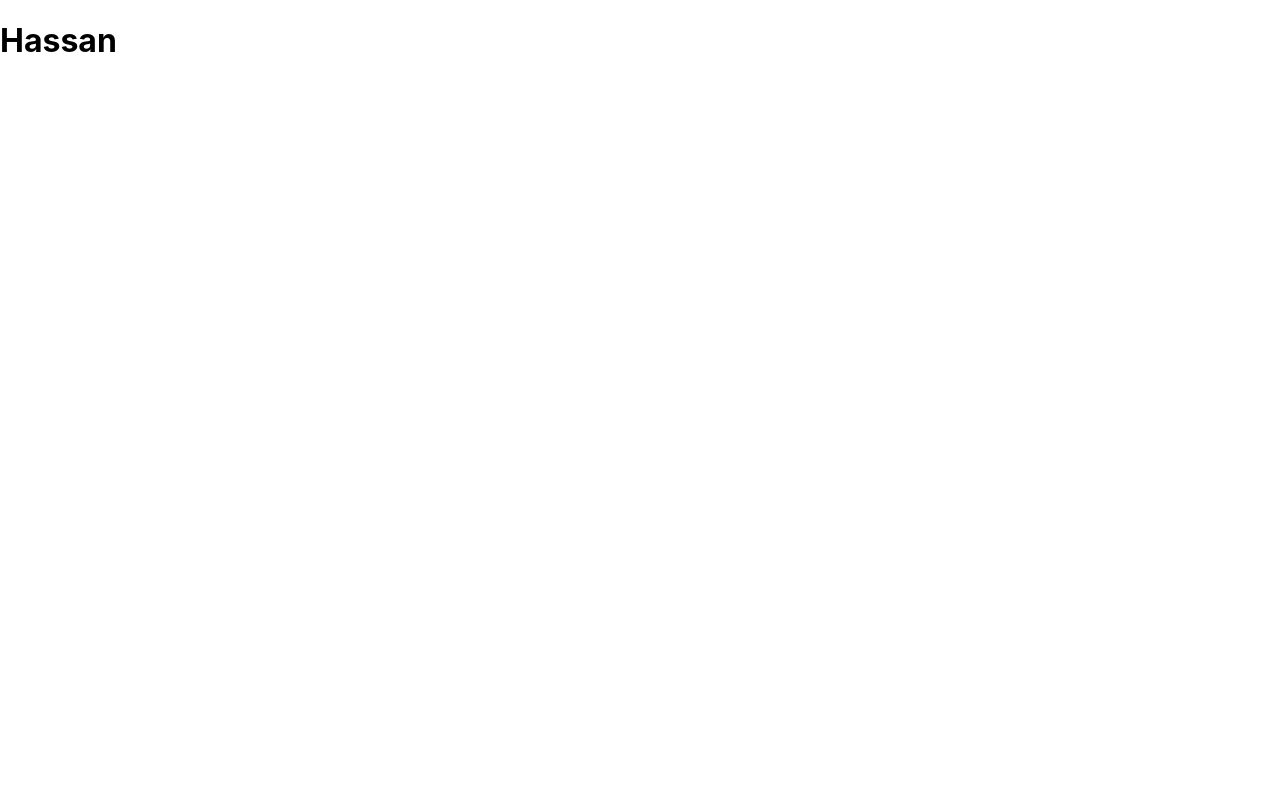
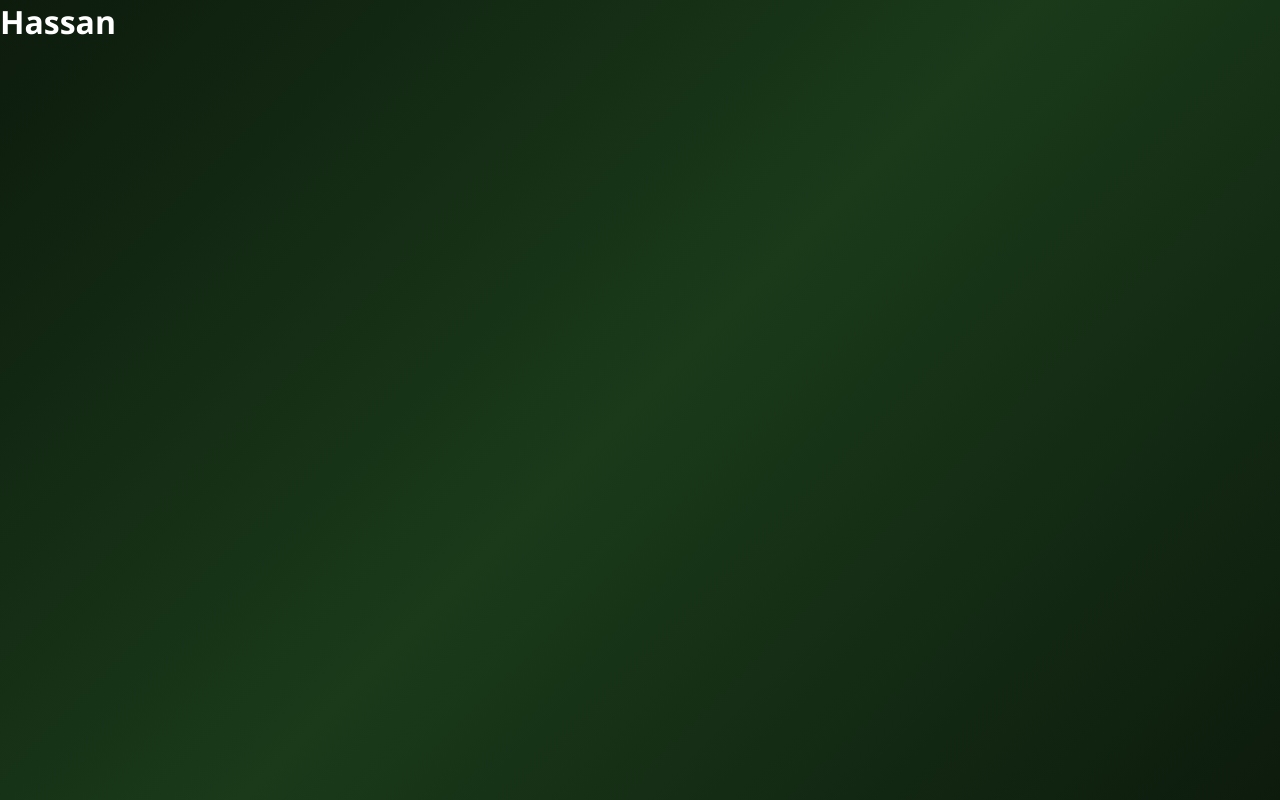
Before and after one commit to syedhassan13/2D-Cricket-Web-Application, a React (Create React App) app in the folder client/: page / in a window 1280 px wide. Built offline with nearby package versions, Linux system fonts and the light colour scheme.

Commit message:
Probabilities defined

```diff
--- a/client/src/index.css
+++ b/client/src/index.css
@@ -1,13 +1,18 @@
-body {
+/* ===== Global Reset & Base Styles ===== */
+* {
   margin: 0;
-  font-family: -apple-system, BlinkMacSystemFont, 'Segoe UI', 'Roboto', 'Oxygen',
-    'Ubuntu', 'Cantarell', 'Fira Sans', 'Droid Sans', 'Helvetica Neue',
-    sans-serif;
-  -webkit-font-smoothing: antialiased;
-  -moz-osx-font-smoothing: grayscale;
+  padding: 0;
+  box-sizing: border-box;
 }
 
-code {
-  font-family: source-code-pro, Menlo, Monaco, Consolas, 'Courier New',
-    monospace;
+body {
+  font-family: 'Segoe UI', Tahoma, Geneva, Verdana, sans-serif;
+  background: linear-gradient(135deg, #0d1b0d 0%, #1a3a1a 50%, #0d1b0d 100%);
+  color: #ffffff;
+  min-height: 100vh;
+  overflow-x: hidden;
 }
+
+#root {
+  min-height: 100vh;
+}
```
Also changed, not shown: client/src/data/probabilities.js (+45 -0 lines).
